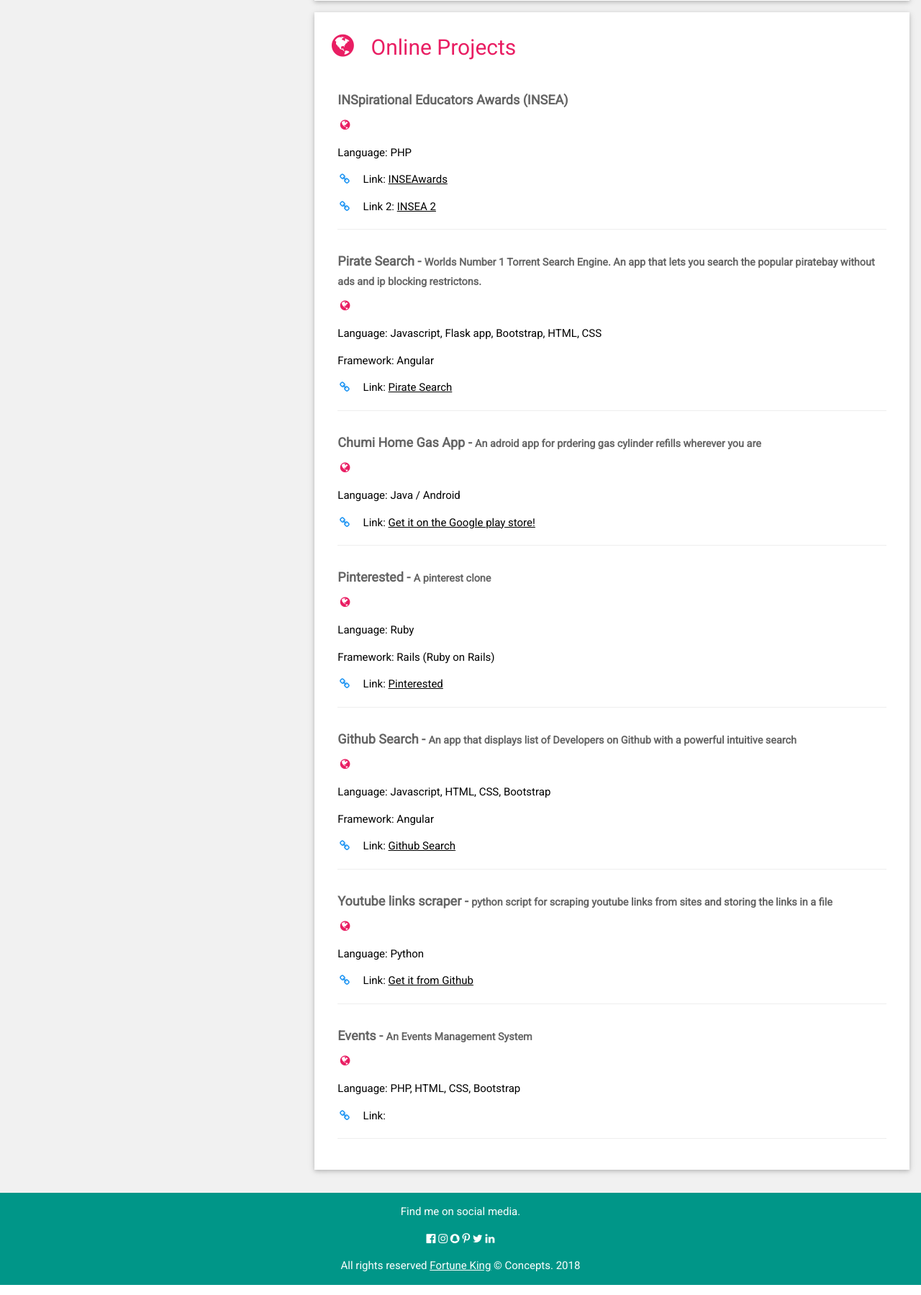
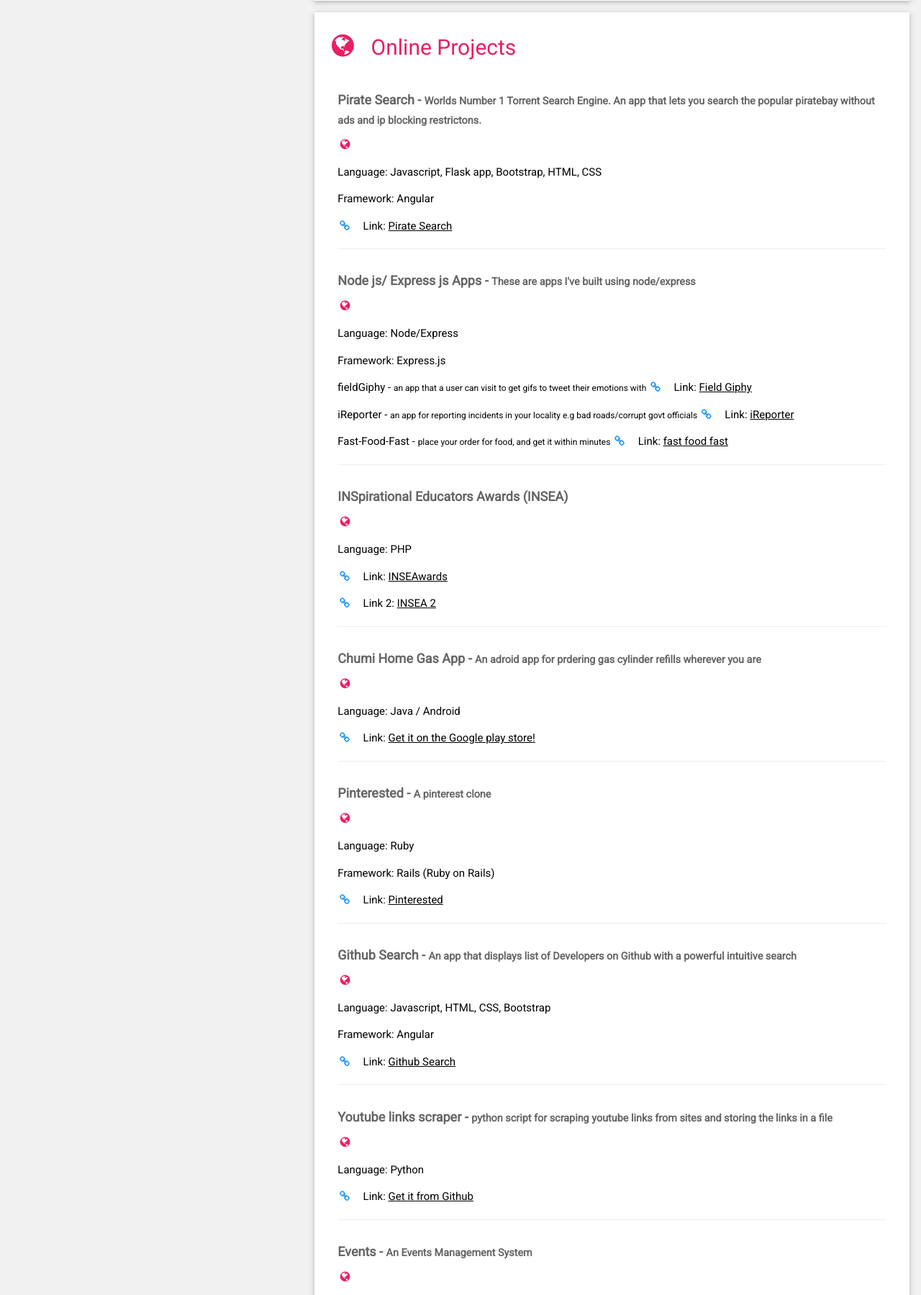
Before and after one commit to chunkingz/cv, a PHP site: page / in a window 1280 px wide. Shown: the part 1794-3593 px from the top of the page at 72% size. Run offline with PHP 8.4, Linux system fonts and the light colour scheme.

Commit message:
:rocket: update cv

```diff
--- a/index.php
+++ b/index.php
@@ -146,20 +146,37 @@ html,body,h1,h2,h3,h4,h5,h6 {font-family: "Roboto", sans-serif}
         <h2 class="w3-text-pink w3-padding-16"><i class="fa fa-globe fa-fw w3-margin-right w3-xxlarge w3-text-pink"></i>Online Projects</h2>
 
         <div class="w3-container">
+          <h5 class="w3-opacity"><b>Pirate Search - <small>Worlds Number 1 Torrent Search Engine. An app that lets you search the popular piratebay without ads and ip blocking restrictons.</small></b></h5>
+          <h6 class="w3-text-pink"><i class="fa fa-globe fa-fw w3-margin-right"></i></h6>
+          <p>Language: Javascript, Flask app, Bootstrap, HTML, CSS </p>
+          <p>Framework: Angular</p>
+          <p><i class="fa fa-link fa-fw w3-text-blue w3-margin-right"></i>Link: <a href="https://thepiratebay1.herokuapp.com/" target="blank">Pirate Search</a> </p>
+          <hr>
+        </div>
+
+        <div class="w3-container">
+          <h5 class="w3-opacity"><b>Node js/ Express js Apps - <small>These are apps I've built using node/express</small></b></h5>
+          <h6 class="w3-text-pink"><i class="fa fa-globe fa-fw w3-margin-right"></i></h6>
+          <p>Language: Node/Express </p>
+          <p>Framework: Express.js</p>
+          <p>fieldGiphy - <small> an app that a user can visit to get gifs to tweet their emotions with </small>
+            <i class="fa fa-link fa-fw w3-text-blue w3-margin-right"></i>Link: <a href="https://github.com/chunkingz/fieldGiphy" target="blank">Field Giphy</a>
+          </p>
+          <p>iReporter - <small> an app for reporting incidents in your locality e.g bad roads/corrupt govt officials </small>
+            <i class="fa fa-link fa-fw w3-text-blue w3-margin-right"></i>Link: <a href="https://github.com/chunkingz/iReporter" target="blank">iReporter</a>
+          </p>
+          <p>Fast-Food-Fast - <small> place your order for food, and get it within minutes </small>
+            <i class="fa fa-link fa-fw w3-text-blue w3-margin-right"></i>Link: <a href="https://github.com/chunkingz/Fast-Food-Fast" target="blank">fast food fast</a>
+          </p>
+          <hr>
+        </div>
+
+        <div class="w3-container">
           <h5 class="w3-opacity"><b>INSpirational Educators Awards (INSEA)</b></h5>
           <h6 class="w3-text-pink"><i class="fa fa-globe fa-fw w3-margin-right"></i></h6>
           <p>Language: PHP </p>
           <p><i class="fa fa-link fa-fw w3-text-blue w3-margin-right"></i>Link: <a href="http://inseawards.org/" target="blank">INSEAwards</a> </p>
           <p><i class="fa fa-link fa-fw w3-text-blue w3-margin-right"></i>Link 2: <a href="http://meadowhalllimited.org/inseawards.org/insea" target="blank">INSEA 2</a> </p>
-          <hr>
-        </div>
-
-        <div class="w3-container">
-          <h5 class="w3-opacity"><b>Pirate Search - <small>Worlds Number 1 Torrent Search Engine. An app that lets you search the popular piratebay without ads and ip blocking restrictons.</small></b></h5>
-          <h6 class="w3-text-pink"><i class="fa fa-globe fa-fw w3-margin-right"></i></h6>
-          <p>Language: Javascript, Flask app, Bootstrap, HTML, CSS </p>
-          <p>Framework: Angular</p>
-          <p><i class="fa fa-link fa-fw w3-text-blue w3-margin-right"></i>Link: <a href="https://thepiratebay1.herokuapp.com/" target="blank">Pirate Search</a> </p>
           <hr>
         </div>
 
```
